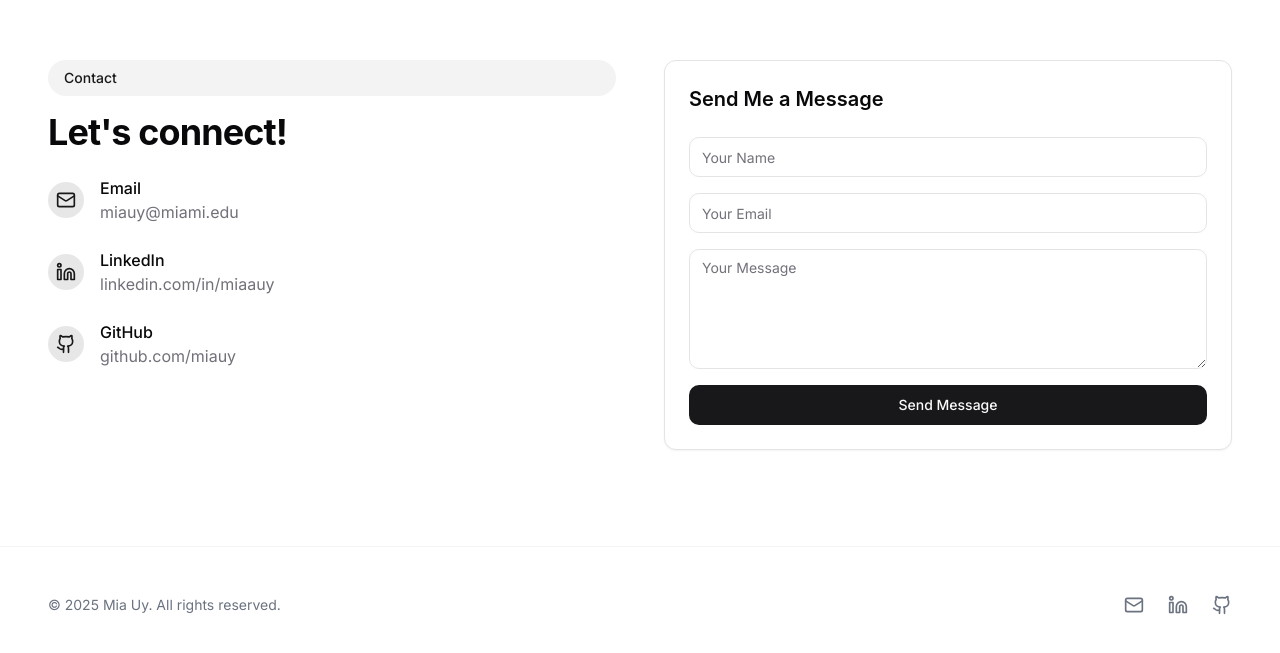
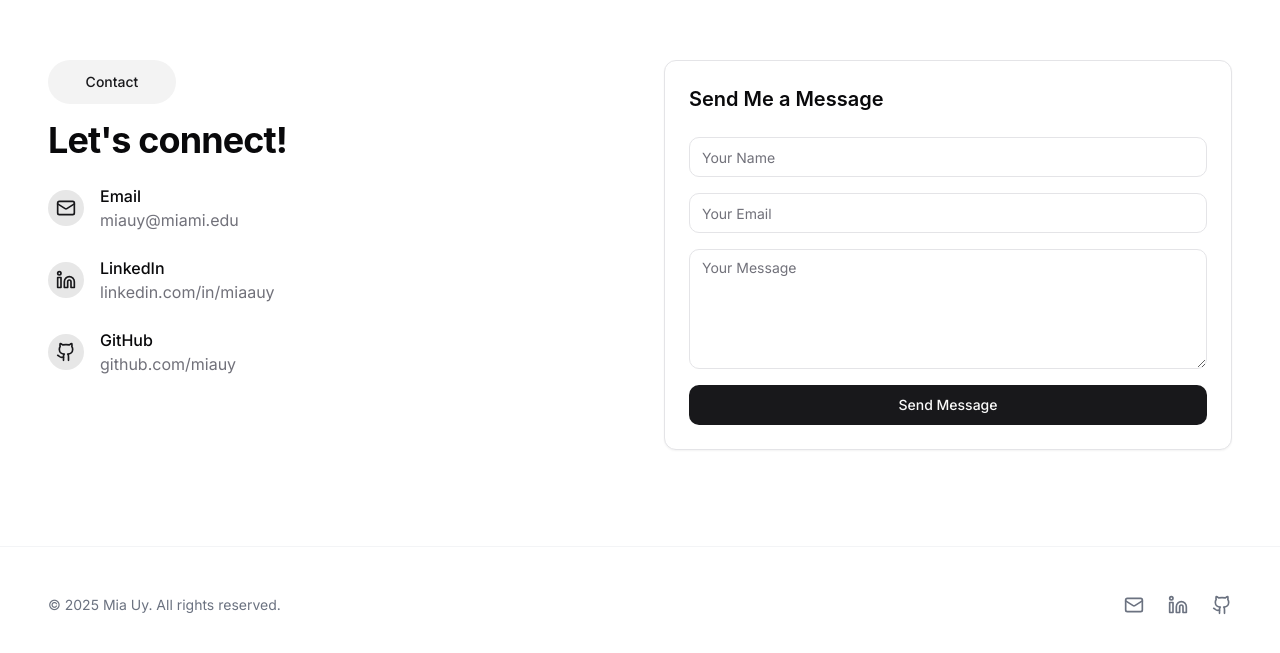
Before and after one commit to miauy/mia-personalwebsite, a React (Vite) app: page / in a window 1280 px wide. Shown: the part 3492-4145 px from the top of the page. Built offline with nearby package versions, Linux system fonts and the light colour scheme.

Commit message:
Refactor: Update contact button style
Update the contact button style to match the design.

```diff
--- a/src/components/sections/Contact.tsx
+++ b/src/components/sections/Contact.tsx
@@ -14,7 +14,7 @@ export function Contact() {
           <div className="flex flex-col">
             <div
               className={cn(
-                "inline-block mb-4 px-4 py-2 rounded-full",
+                "inline-block mb-4 px-8 py-3 rounded-full text-center w-32",
                 "bg-primary/5 text-primary text-sm font-medium",
                 "dark:bg-primary/10"
               )}
```
